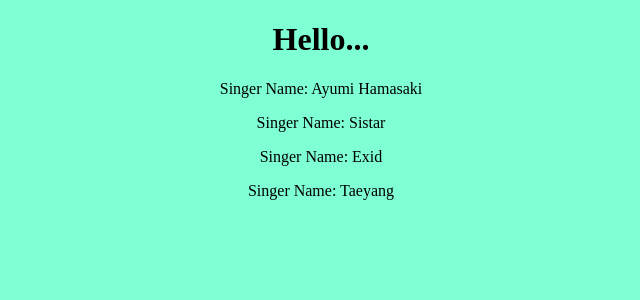
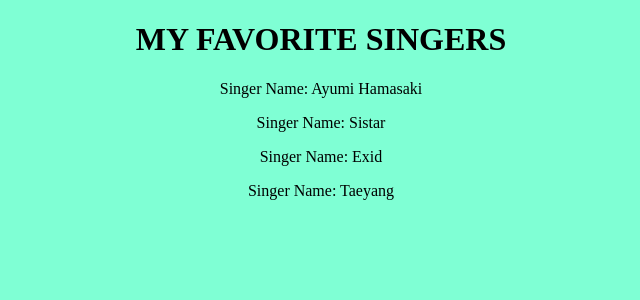
Before and after one commit to Edxael/Gral-02-18, a React (Create React App) app in the folder 02-React/01-mycomps/: page / in a window 1280 px wide. Shown: the top 300 px of the page, without its empty margins (319-959 px from the left). Built offline with nearby package versions, Linux system fonts and the light colour scheme.

Commit message:
change the title of the project

```diff
--- a/02-React/01-mycomps/src/App.jsx
+++ b/02-React/01-mycomps/src/App.jsx
@@ -14,7 +14,7 @@
   render() {
     return (
       <div className="App">
-        <h1>Hello...</h1>
+        <h1>MY FAVORITE SINGERS</h1>
         { this.exe1() }
       </div>
     )
```
